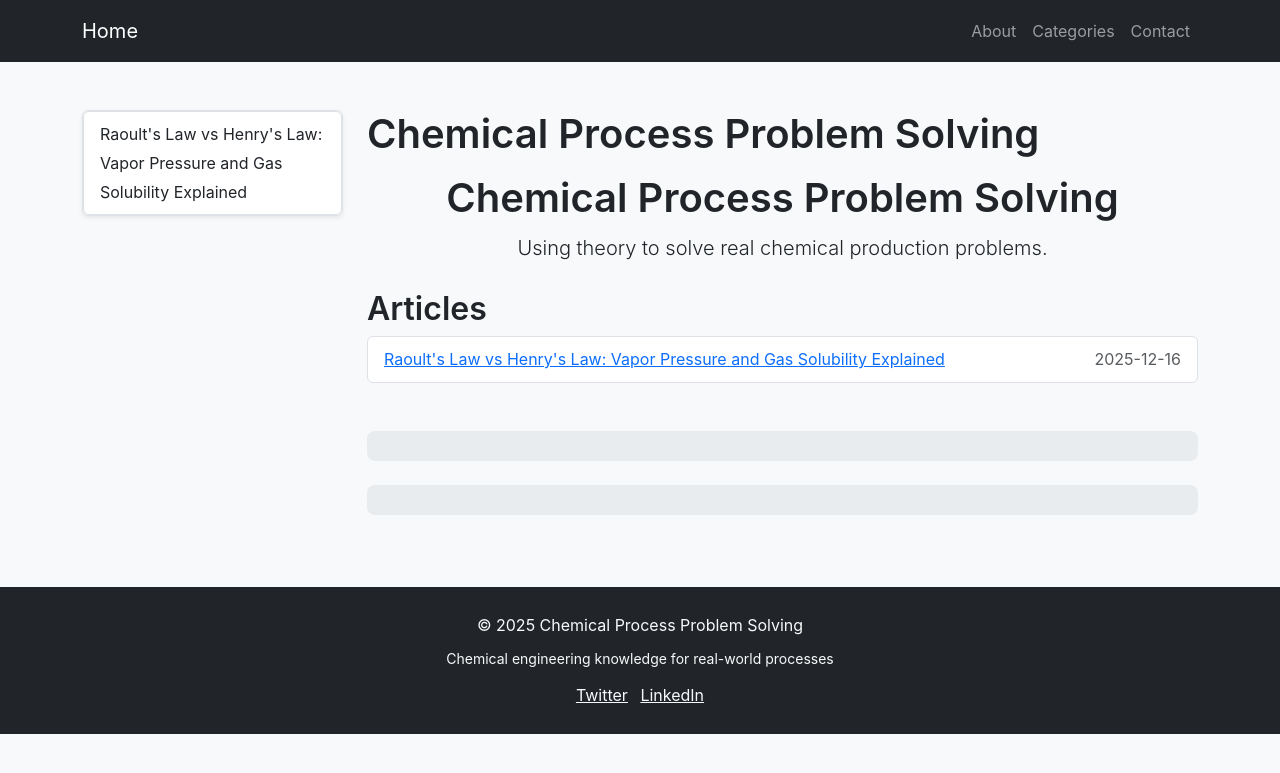
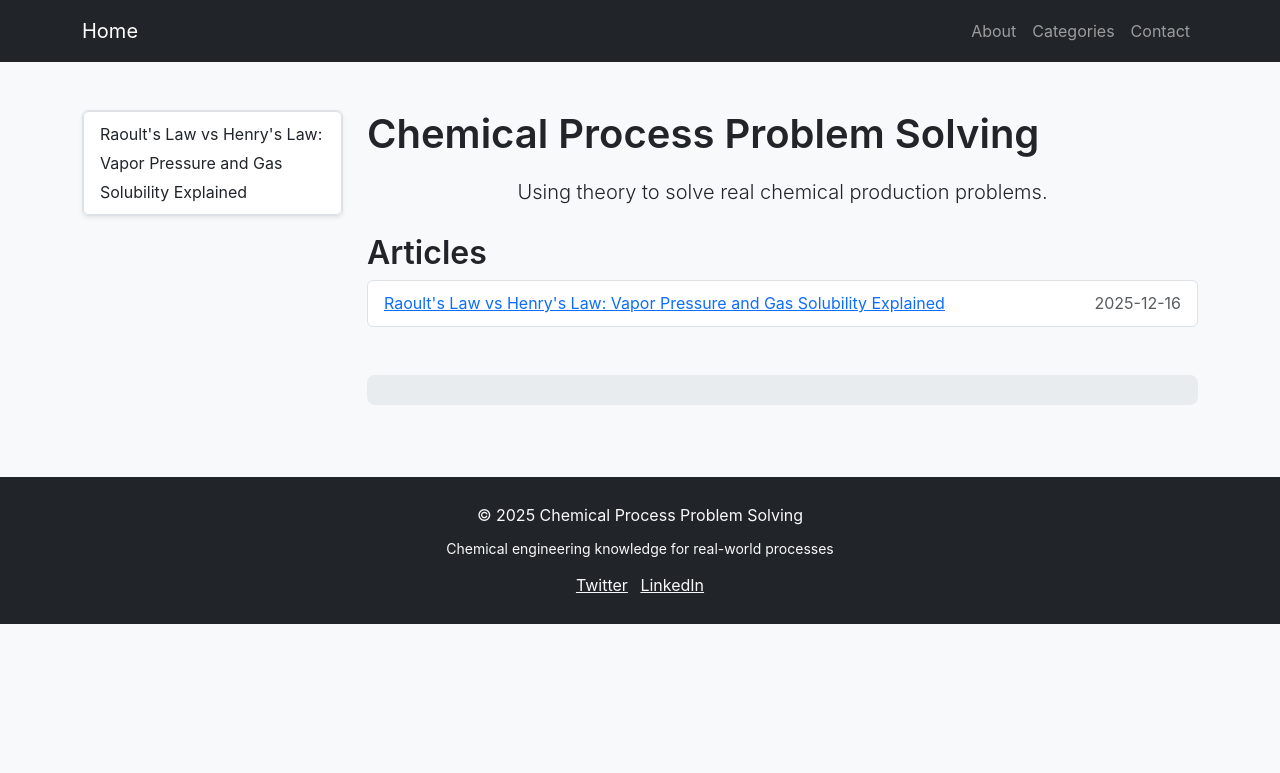
Before and after one commit to hadel0407/chem, a Jekyll site: the page built from index.html, in a window 1280 px wide. Shown: the top 773 px of the page. Built offline with Jekyll 4.4.1, drawn with Linux system fonts in a browser that asks for light colours.

Commit message:
Update index.html

```diff
--- a/index.html
+++ b/index.html
@@ -4,7 +4,6 @@ title: "Chemical Process Problem Solving"
 ---
 
 <div class="text-center mb-4">
-  <h1>{{ site.title }}</h1>
   <p class="lead">{{ site.description }}</p>
 </div>
 
@@ -17,7 +16,3 @@ title: "Chemical Process Problem Solving"
     </li>
   {% endfor %}
 </ul>
-
-<div class="text-center my-4 ad-slot">
-  <!-- Google AdSense 占位 -->
-</div>
```
